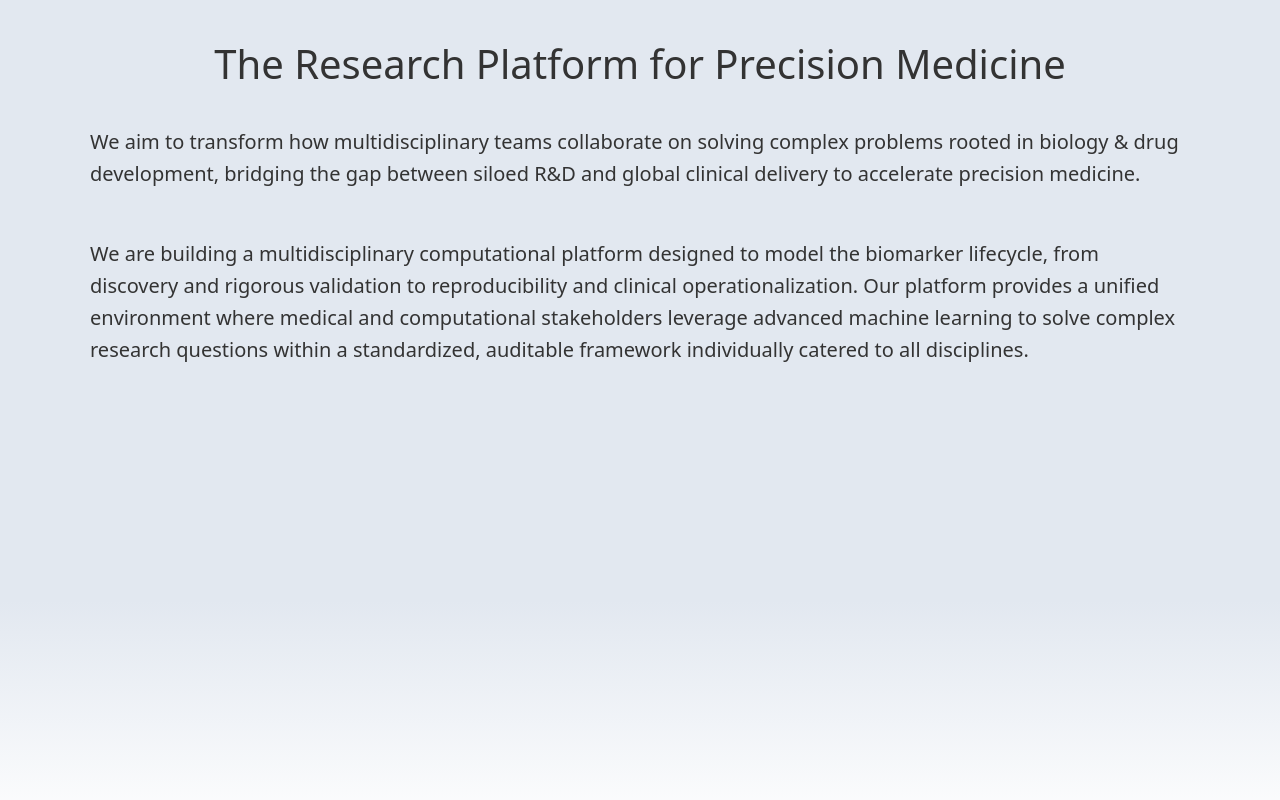
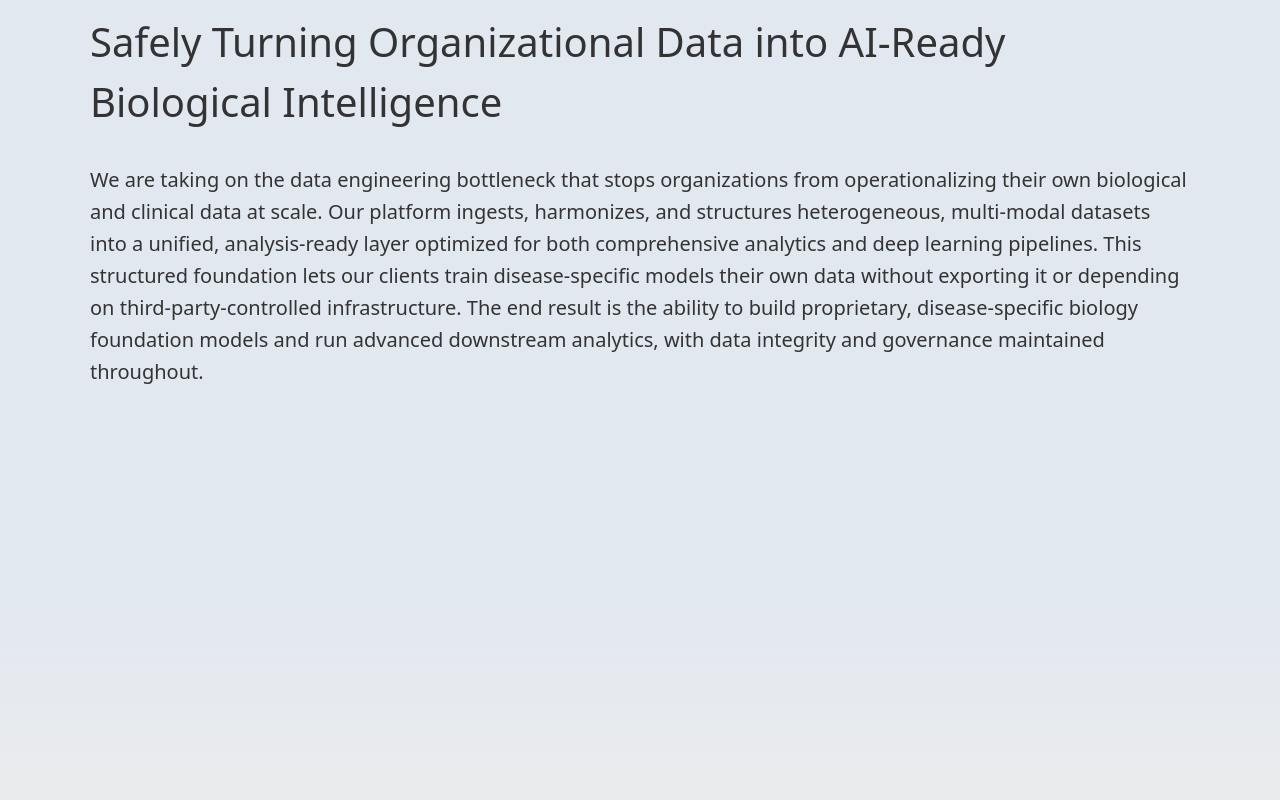
Before and after one commit to stratum-bio/landing, a React (Vite) app: page / in a window 1280 px wide. Shown: the part 1240-2040 px from the top of the page. Built offline with nearby package versions, Linux system fonts and the light colour scheme.

Commit message:
update business desc

```diff
--- a/src/App.tsx
+++ b/src/App.tsx
@@ -1,14 +1,12 @@
 import Landing from "./Landing";
 import BusinessDescription from "./components/BusinessDescription";
 import TeamDescription from "./components/TeamDescription";
-import ProductDescription from "./components/ProductDescription";
 
 function App() {
   return (
     <>
       <Landing />
       <BusinessDescription />
-      <ProductDescription />
       <TeamDescription />
     </>
   );
--- a/src/components/BusinessDescription.tsx
+++ b/src/components/BusinessDescription.tsx
@@ -4,22 +4,17 @@ const BusinessDescription = () => {
   return (
     <>
       <section className="business-bg min-h-screen w-screen flex flex-col items-center justify-center text-[#333] p-10 box-border">
-        <h2 className="text-[2.5rem] mb-8">The Research Platform for Precision Medicine</h2>
-        <p className="max-w-[1100px] text-[1.25rem] leading-[1.6] text-left mb-12">
-          We aim to transform how multidisciplinary teams collaborate on solving complex problems rooted in biology & drug development,
-          bridging the gap between siloed R&D and global clinical delivery to accelerate precision medicine.
+        <div className="max-w-[1100px] w-full">
+        <h2 className="text-[2.5rem] mb-8 text-left">Safely Turning Organizational Data into AI-Ready Biological Intelligence</h2>
+        <p className="text-[1.25rem] leading-[1.6] text-left">
+          We are taking on the data engineering bottleneck that stops organizations from operationalizing their own biological and clinical data at scale.
+          Our platform ingests, harmonizes, and structures heterogeneous, multi-modal datasets into a unified, analysis-ready layer optimized for both comprehensive analytics and deep learning pipelines.
+          This structured foundation lets our clients train disease-specific models their own data without exporting it or depending on third-party-controlled infrastructure.
+          The end result is the ability to build proprietary, disease-specific biology foundation models and run advanced downstream analytics, with data integrity and governance maintained throughout.
         </p>
-        <p className="max-w-[1100px] text-[1.25rem] leading-[1.6] text-left">
-          We are building a multidisciplinary computational platform designed to
-          model the biomarker lifecycle, from discovery and rigorous validation
-          to reproducibility and clinical operationalization. Our platform
-          provides a unified environment where medical and computational
-          stakeholders leverage advanced machine learning to solve complex
-          research questions within a standardized, auditable framework
-          individually catered to all disciplines.
-        </p>
+        </div>
       </section>
-      <div className="h-[30vh] w-screen bg-linear-to-b from-[#e2e8f0] to-[#ffffff]" />
+      <div className="h-[30vh] w-screen bg-linear-to-b from-[#e2e8f0] to-[#ececec]" />
     </>
   );
 };
--- a/src/index.css
+++ b/src/index.css
@@ -27,7 +27,8 @@ a:hover {
 body {
   margin: 0;
   min-height: 100vh;
-  background-color: #10273c; /* Dark Azure */
+  background-color: #10273c;
+  scroll-behavior: smooth;
 }
 
 h1 {
```
